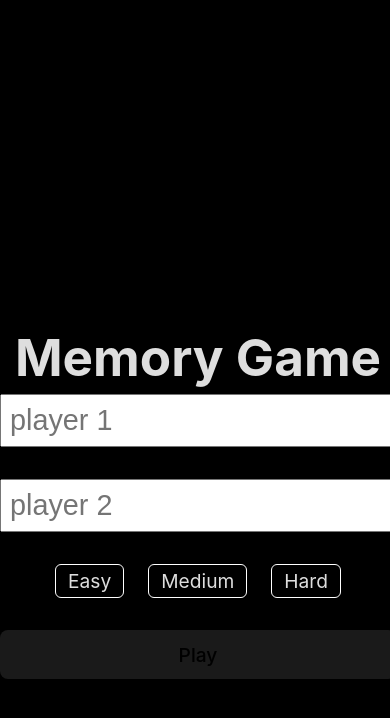
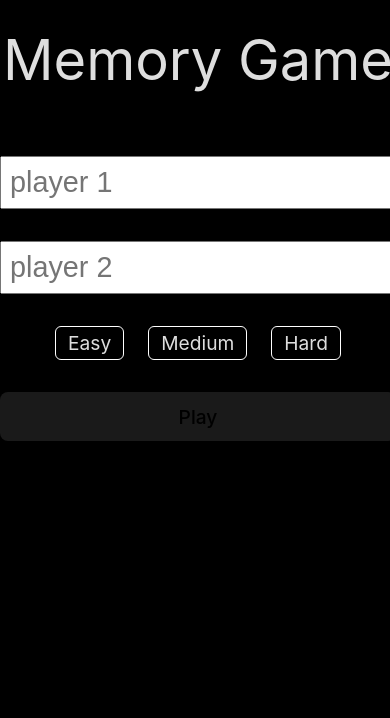
Before and after one commit to kcrusselluniversity/MemoryGame, a React (Vite) app: page / in a window 390 px wide. Shown: the top 718 px of the page. Built offline with nearby package versions, Linux system fonts and the light colour scheme.

Commit message:
Add responsiveness to gameboard page

```diff
--- a/index.html
+++ b/index.html
@@ -3,6 +3,7 @@
   <head>
     <meta charset="UTF-8" />
     <meta name="viewport" content="width=device-width, initial-scale=1.0" />
+    <title>Memory Game</title>
   </head>
   <body>
     <div id="root"></div>
--- a/src/App.jsx
+++ b/src/App.jsx
@@ -31,7 +31,6 @@ function App() {
     }
     return (
         <>
-            <h1>Memory Game</h1>
             {page}
         </>
     );
--- a/src/Gameboard_Page/GameboardPage.jsx
+++ b/src/Gameboard_Page/GameboardPage.jsx
@@ -33,7 +33,7 @@ function GameboardPage({ timerState, highScore }) {
     );
 
     return (
-        <>
+        <main className="gameboardPage">
             <LoadingSpinner />
             {isLoaded && (
                 <>
@@ -46,7 +46,7 @@ function GameboardPage({ timerState, highScore }) {
                 activeCardIdsState={{ activeCardIds, setActiveCardIds }}
                 timerState={{ timer, setTimer }}
             />
-        </>
+        </main>
     );
 }
 
--- a/src/Gameboard_Page/HighScoreDisplay.jsx
+++ b/src/Gameboard_Page/HighScoreDisplay.jsx
@@ -2,7 +2,7 @@ export default function HighScoreDisplay({ highScore }) {
     if (highScore.time === null) return null;
 
     return (
-        <h2>
+        <h2 className="highScoreDisplay">
             Best Time: {highScore.time.toFixed(2)} seconds ({highScore.player})
         </h2>
     );
--- a/src/PlayersForm.jsx
+++ b/src/PlayersForm.jsx
@@ -27,6 +27,8 @@ export default function PlayersForm() {
     }
 
     return (
+        <>
+            <header>Memory Game</header>
             <form onSubmit={handleSubmit}>
                 {/* Add back required when done testing */}
                 {/* <input required type="text" name="player1" placeholder="player 1" /> */}
@@ -35,5 +37,6 @@ export default function PlayersForm() {
                 <ModeButtons />
                 <button type="submit">Play</button>
             </form>
+        </>
     );
 }
--- a/src/index.css
+++ b/src/index.css
@@ -29,11 +29,7 @@ LAYOUT, ETC */
 #root {
   margin: 0 auto;
   text-align: center;
-
-  display: grid;
-  grid-template-rows: 100px 65px 65px auto;
-  height: 100%;
-  place-items: center;
+  height: 100vh;
 }
 
 * {
@@ -49,14 +45,22 @@ a:hover {
   color: #535bf2;
 }
 
+header {
+  font-size: 3.5rem;
+  margin: 30px 0px;
+}
+
+header, h1 {
+  line-height: 1.1;
+}
+
 h1 {
   font-size: 3.2em;
-  line-height: 1.1;
   margin: 0px;
 }
 
 h2 {
-  font-size: 1.2rem;
+  font-size: 1rem;
 }
 
 body {
@@ -87,6 +91,19 @@ button:hover {
 button:focus,
 button:focus-visible {
   outline: 4px auto -webkit-focus-ring-color;
+}
+
+/* SECTION: PAGE LAYOUT */
+.gameboardPage {
+  display: grid;
+  grid-template-rows: repeat(5,40px) auto;
+  place-items: center;
+}
+
+@media screen and (max-width: 600px) {
+  .gameboardPage {
+    grid-template-rows: 20px repeat(3,60px) auto;
+  }
 }
 
 /* SECTION: CARD COMPONENT STYLING */
@@ -150,7 +167,7 @@ button:focus-visible {
   user-select: none;
 }
 
-/* LOADING SPINNER STYLING */
+/* SECTION: LOADING SPINNER STYLING */
 .loadingSpinner {
   border: 6px solid white;
   border-top: 6px solid rgb(177, 177, 255);
@@ -234,7 +251,7 @@ input[type="radio"]:checked + .radio-indicator {
   gap: 1.5rem;
   width: 80vw;
   justify-content: center;
-  grid-row-start: 5;
+  grid-row-start: 6;
   align-self: start;
   max-width: 700px;
   margin-bottom: 1rem;
@@ -257,6 +274,11 @@ input[type="radio"]:checked + .radio-indicator {
   border-radius: 8px;
 }
 
+.highScoreDisplay {
+  grid-row-start: 4;
+  font-size: 0.9rem;
+}
+
 .restartButton {
   grid-row-start: 5;
   font-size: 2rem;
@@ -269,19 +291,35 @@ input[type="radio"]:checked + .radio-indicator {
   display: flex;
   align-items: center;
   gap: 4rem;
+  grid-row-start: 2;
 }
 
 .medModeMaxWidth {
   max-width: 1000px;
+  grid-row-start: 5;
 }
 
 .hardModeMaxWidth {
-  max-width: 1600px;
+  max-width: 90%;
+  grid-row-start: 5;
 }
 
 .playerGametime {
   grid-row-start: 3;
   font-size: 2rem;
+}
+
+@media screen and (max-width: 600px) {
+  .playerContainer {
+    flex-direction: column;
+    gap: 24px;
+    grid-row-start: 2;
+    align-self: start;
+  }
+
+  .currentPlayer, h2   {
+    margin: 4px 0px;
+  }
 }
 
 /* SECTION: UTIL CLASSES */
```
Lines whose indentation alone changed are shown as unchanged.
